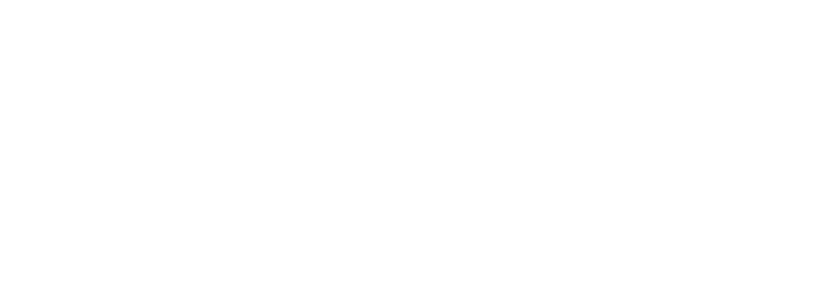
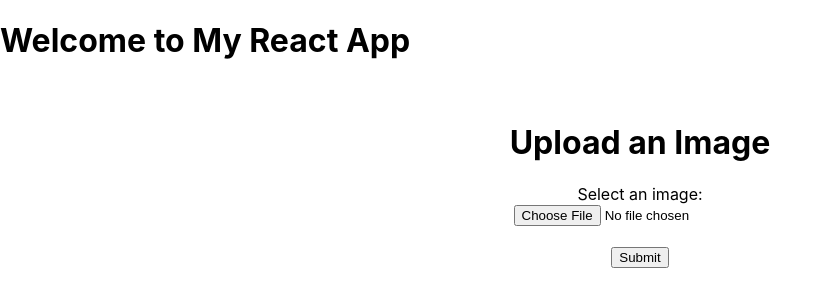
Before and after one commit to Lahirusampath2000/plant-disease-detection, a React (Create React App) app in the folder frontend/: page / in a window 1280 px wide. Shown: the top 306 px of the page, without its empty margins (0-832 px from the left). Built offline with nearby package versions, Linux system fonts and the light colour scheme.

Commit message:
image input option frontend

```diff
--- a/frontend/public/index.html
+++ b/frontend/public/index.html
@@ -27,17 +27,11 @@
     <title>React App</title>
   </head>
   <body>
-    <noscript>You need to enable JavaScript to run this app.</noscript>
-    <div id="root"></div>
-    <!--
-      This HTML file is a template.
-      If you open it directly in the browser, you will see an empty page.
+    <noscript>You need to enable JavaScript to run this app.f</noscript>
+    <div id="root">
 
-      You can add webfonts, meta tags, or analytics to this file.
-      The build step will place the bundled scripts into the <body> tag.
+    </div>
 
-      To begin the development, run `npm start` or `yarn start`.
-      To create a production bundle, use `npm run build` or `yarn build`.
-    -->
+
   </body>
 </html>
--- a/frontend/src/App.js
+++ b/frontend/src/App.js
@@ -1,30 +1,12 @@
-import React, { useState, useEffect } from 'react';
-import axios from 'axios';
+import React from "react";
+import ImageUploadForm from "./components/imageUpload";
+
 
 function App() {
-  // State to store the message
-  const [message, setMessage] = useState('');
-  const [loading, setLoading] = useState(true);  // For loading state
-  const [error, setError] = useState(null);      // For error state
-
-  // Fetch data from Flask API
-  useEffect(() => {
-    axios.get('http://127.0.0.1:5000')  // Flask API URL
-      .then(response => {
-        setMessage(response.data.message);  // Set the message in state
-        setLoading(false);  // Stop loading when data is fetched
-      })
-      .catch(err => {
-        setError(err.message);  // Set error message if request fails
-        setLoading(false);  // Stop loading if there's an error
-      });
-  }, []);  // Empty dependency array, so it only runs once on mount
-
   return (
-    <div className="App">
-      {loading && <h1>Loading...</h1>}  {/* Show loading message */}
-      {error && <h1>Error: {error}</h1>}  {/* Show error message */}
-      {!loading && !error && <h1>{message}</h1>}  {/* Show the fetched message */}
+    <div>
+      <h1>Welcome to My React App</h1>
+      <ImageUploadForm />
     </div>
   );
 }
--- /dev/null
+++ b/frontend/src/components/imageUpload.js
@@ -0,0 +1,22 @@
+import React from "react";
+
+function ImageUpload() {
+  return (
+    <div style={{ textAlign: "center", padding: "20px" }}>
+      <h1>Upload an Image</h1>
+      <form method="post" encType="multipart/form-data" >
+        <label for="image">Select an image:</label>
+        <br/>
+        <input type="file" id="image" name="image" accept="image/*" />
+        <br/>
+        <br/>
+        <button type="submit">Submit</button>
+
+
+
+      </form>
+
+    </div>
+  );
+}
+export default ImageUpload;
```
Also changed, not shown: 1 other file (tests, documents, lock files or other folders).
